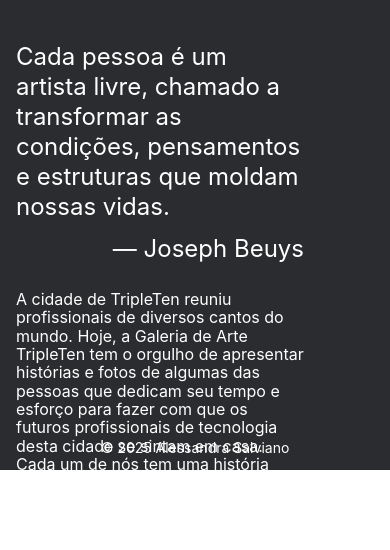
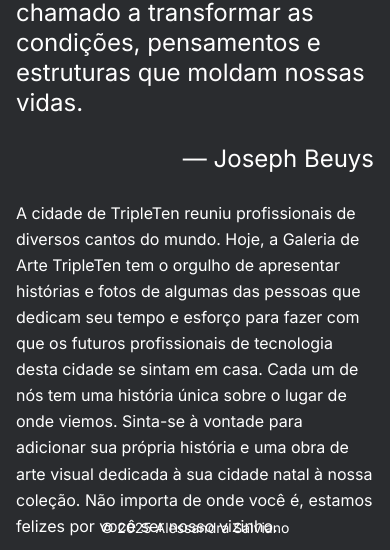
Before and after one commit to AlessandraPSBR/web_project_homeland, a plain HTML site: page index.html in a window 390 px wide. Shown: the part 762-1312 px from the top of the page. Before the commit the page ends 1232 px from the top, so only its background shows below. Drawn offline with Linux system fonts and the light colour scheme.

Commit message:
corrigir erros responsividade

```diff
--- a/blocks/intro.css
+++ b/blocks/intro.css
@@ -1,7 +1,6 @@
 .intro {
   max-width: 830px;
-  height: 482px;
-  margin: 0 154px 0 148px;
+  padding-left: 148px;
 }
 
 .intro__title {
@@ -9,6 +8,7 @@
   font-weight: 900;
   line-height: 58px;
   width: 100%;
+  margin-top: 92px;
 }
 
 .intro__quote {
@@ -17,7 +17,6 @@
   font-size: 24px;
   font-weight: 400;
   line-height: 34px;
-  margin: 40px 400px 0 0;
 }
 
 .intro__author {
@@ -26,8 +25,7 @@
   font-size: 24px;
   font-weight: 400;
   line-height: 34px;
-  text-align: right;
-  margin-top: 10px;
+  text-align: end;
 }
 
 .intro__text {
@@ -35,13 +33,13 @@
   height: 182px;
   font-size: 16px;
   font-weight: 400;
-  margin-bottom: 92px;
+  line-height: 1.63;
 }
 
 @media (max-width: 1024px) {
   .intro {
-    max-width: 720px;
-    margin: 90px 24px 0;
+    width: auto;
+    padding: 24px;
   }
 
   .intro__title {
@@ -51,27 +49,21 @@
     margin: 0 37px 0 34px;
     margin-left: 0;
   }
-
-  .intro__quote {
-    margin: 50px 24px 0;
-    margin-left: 0;
-  }
 }
 
 @media (max-width: 544px) {
   .intro {
-    max-width: 288px;
-    margin: 64px 16px 0;
+    padding: 16px;
   }
 
   .intro__title {
     font-size: 32px;
     line-height: 35px;
-    margin-left: 0;
   }
 
   .intro__quote {
+    font-size: 24px;
     line-height: 30px;
-    margin-left: 0;
+    width: 100%;
   }
 }
--- a/blocks/lead.css
+++ b/blocks/lead.css
@@ -10,24 +10,25 @@
   font-size: 96px;
   font-weight: 900;
   line-height: 1;
-  margin: 90px auto 0;
+  margin-top: 90px;
+  margin-bottom: 32px;
   max-width: 793px;
   width: 100%;
 }
 
 .lead__subtitle {
-  margin: 32px auto 0;
   font-size: 30px;
   font-weight: 400;
   line-height: 36px;
   max-width: 720px;
   width: 100%;
+  margin: 0;
 }
 
 .lead__image {
   max-width: 984px;
   width: 100%;
-  margin: 64px auto 0;
+  margin-top: 64px;
   object-fit: cover;
 }
 
@@ -39,7 +40,7 @@
   }
 
   .lead__subtitle {
-    margin: 25px auto 0;
+    margin-top: 25px;
   }
 }
 
@@ -49,6 +50,7 @@
     line-height: 44px;
     margin: 50px 16px 0;
     max-width: 288px;
+    width: 100%;
   }
 
   .lead__subtitle {
--- a/blocks/page.css
+++ b/blocks/page.css
@@ -1,7 +1,5 @@
 .page {
-  min-width: 320px;
-  max-width: 1280px;
-  width: auto;
+  min-height: 100vh;
   margin: 0 auto;
   font-family: "Inter", sans-serif;
   background-color: #2a2c2f;
--- a/pages/index.css
+++ b/pages/index.css
@@ -1,4 +1,6 @@
 @import url(../vendor/normalize.css);
+
+@import url(../vendor/fonts.css);
 
 @import url(../blocks/page.css);
 
--- a/vendor/fonts.css
+++ b/vendor/fonts.css
@@ -3,7 +3,7 @@
   font-style: normal;
   font-weight: 400;
   font-display: swap;
-  src: url(./fonts/Inter-Regular.woff2);
+  src: url("./fonts/Inter-Regular.woff2") format("woff2");
 }
 
 @font-face {
@@ -11,19 +11,21 @@
   font-style: normal;
   font-weight: 600;
   font-display: swap;
-  src: url(./fonts/Inter-SemiBold.woff2);
+  src: url("./fonts/Inter-SemiBold.woff2") format("woff2");
 }
+
 @font-face {
   font-family: "Inter";
   font-style: normal;
   font-weight: 700;
   font-display: swap;
-  src: url(./fonts/Inter-Bold.woff2);
+  src: url("./fonts/Inter-Bold.woff2") format("woff2");
 }
+
 @font-face {
   font-family: "Inter";
   font-style: normal;
   font-weight: 900;
   font-display: swap;
-  src: url(./fonts/Inter-ExtraBold.woff2);
+  src: url("./fonts/Inter-ExtraBold.woff2") format("woff2");
 }
```
